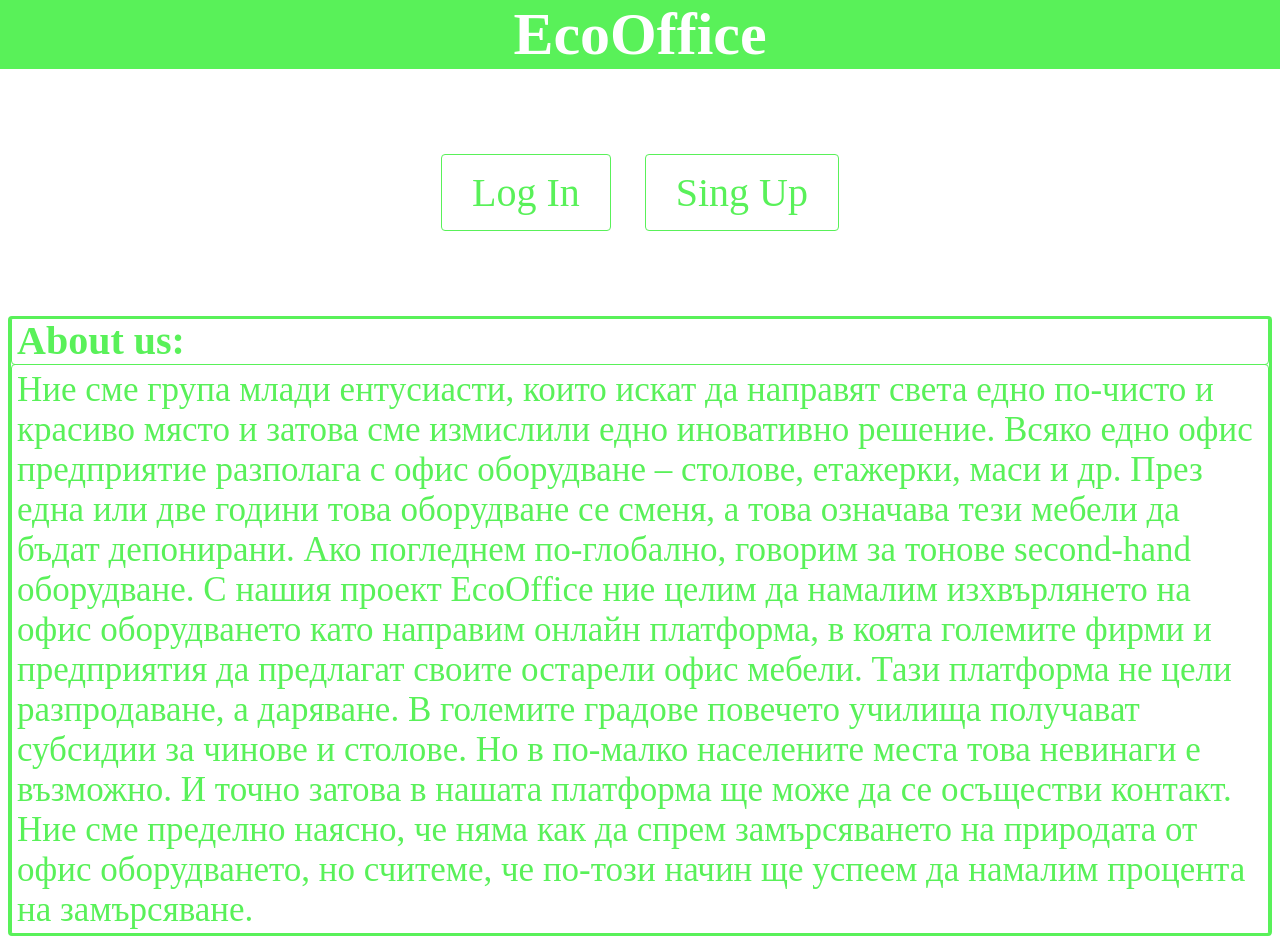
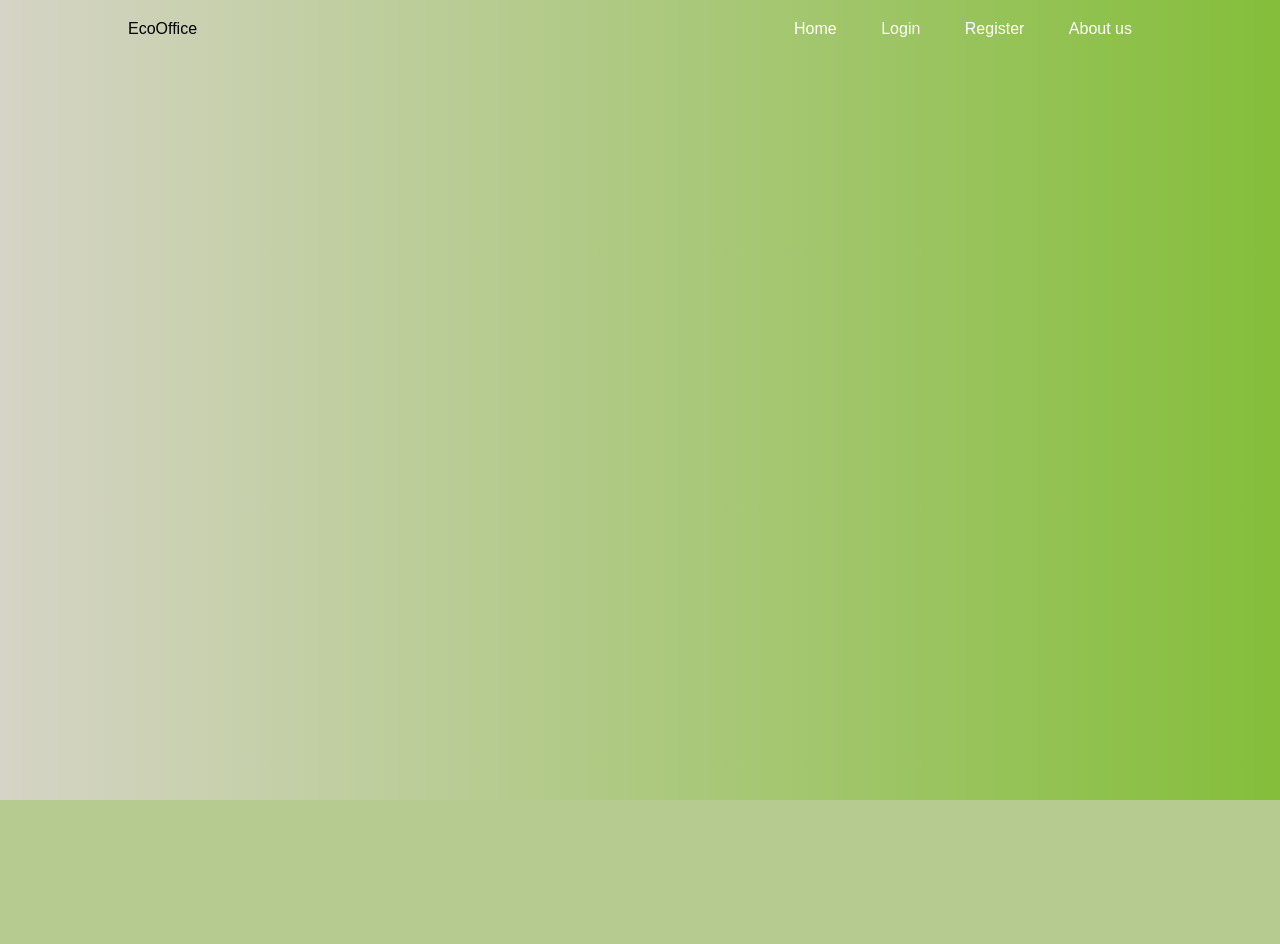
Before and after one commit to kiko1134/Safety, a Flask app: template Sasho/templates/home.html in a window 1280 px wide. After the commit the page ends 800 px from the top, so only its background shows below. Run offline with Flask 2, Linux system fonts and the light colour scheme; the template is opened without the code that fills it, so the values that code supplies are empty.

Commit message:
Home page updated

```diff
--- a/Sasho/app.py
+++ b/Sasho/app.py
@@ -21,9 +21,8 @@ init_db()
 
 
 @app.route('/')
-@login_required
 def home():
-    role = current_user.get_role()
+    #role = current_user.get_role()
     # return render_template("index.html", role=role)
     return render_template("home.html")
 
--- a/Sasho/static/home.css
+++ b/Sasho/static/home.css
@@ -1,59 +1,38 @@
-body{
-    background-color: white;
-    align-content: center;
+*{
+    margin:0;
+    padding: 0;
+    font-family:sans-serif;
 }
 
-#header{
-    background-color: #59f159;
-    color: white;
-    text-align: center ;
-    font-size: 30px;
-}
-#options{
-    margin-top: 100px;
-    text-align: center;
-}
-a{
-    border: 1px solid #59f159;
-    margin-left: 15px;
-    margin-right: 15px;
-    padding: 15px 30px;
-    text-decoration: none;
-    color: #59f159;
-    border-radius: 4px;
-    font-size: 40px;
-}
-a:hover{background-color: #59f159; color: white;}
-
-h1{
-    margin-top: -8px;
-    margin-left: -10px;
-    margin-right: -10px;
-    background-color: #59f159;
-    color: white;
+.main{
+    width: 100%;
+    height:100vh;
+    position:relative;
+    overflow: hidden;
+    background: linear-gradient(to right, #d6d4c6, #84be3a);
 }
 
-p{
-    border: 1px solid #59f159;
-    border-radius: 4px;
-    color: #59f159;
-    margin-bottom: -3px ;
-    font-size: 35px;
-    padding: 5px;
+nav{
+    width:80%;
+    position: sticky;
+    margin: 20px auto;
+    z-index:1;
+    display: flex;
+    align-items: center;
 }
 
-h2{
-    padding-left: 5px;
-    margin-top: -3px;
-    margin-bottom: -36px;
-    border: 1px solid #59f159;
-    border-radius: 4px;
-    color: #59f159;
-    font-size: 40px;
+.nav_links{
+    flex:1;
+    text-align: right;
+
+}
+.nav_links ul li{
+    list-style: none;
+    display: inline-block;
+    margin: 0 20px;
 }
 
-#about\ us{
-    margin-top: 100px ;
-    border: 3px solid #59f159;
-    border-radius: 4px;
+.nav_links ul li a{
+    color:#fff;
+    text-decoration: none;
 }
--- a/Sasho/templates/home.html
+++ b/Sasho/templates/home.html
@@ -1,26 +1,27 @@
 <html>
-    <head>
-        <title>Home</title>
-        <link rel="stylesheet" type="text/css" href="{{ url_for('static', filename='home.css') }}">
-    </head>
-    <body>
-            <div id="header">
-                <h1>EcoOffice</h1>
+<head>
+    <title>Website Design Using HTML And Css</title>
+    <link rel = "stylesheet" href="../static/home.css">
+</head>
+<body>
+    <div class = "main">
+        <nav>
+            <div class = "logo">
+
             </div>
-            <div id="options">
-                <a href="/login">Log In</a>
-                <a href="/register" >Sing Up</a>
+            <p> EcoOffice </p>
+            <div class = "nav_links">
+                <ul>
+
+                    <li> <a href="/">Home </a> </li>
+                    <li> <a href="/login">Login </a> </li>
+                    <li> <a href="/register"> Register</a> </li>
+                    <li> <a href="/aboutus">About us</a> </li>
+
+
+                </ul>
             </div>
-            <div id="about us">
-                <h2>About us:</h2>
-                <p>Ние сме група млади ентусиасти, които искат да направят света едно по-чисто  и красиво място и затова сме измислили едно иновативно решение.
-
-Всяко едно офис предприятие разполага с офис оборудване – столове, етажерки, маси и др. През една или две години това оборудване се сменя, а това означава тези мебели да бъдат депонирани. Ако погледнем по-глобално, говорим за тонове second-hand оборудване.
-
-С нашия проект EcoOffice ние целим да намалим изхвърлянето на офис оборудването като направим онлайн платформа, в коята големите фирми и предприятия да предлагат своите остарели офис мебели. Тази платформа не цели разпродаване, а даряване. В големите градове повечето училища получават субсидии за чинове и столове. Но в по-малко населените места това невинаги е възможно. И точно затова в нашата платформа ще може да се осъществи контакт.
-
-Ние сме пределно наясно, че няма как да спрем замърсяването на природата от офис оборудването, но считеме, че по-този начин ще успеем да намалим процента на замърсяване.
-</p>
-            </div>
-    </body>
+        </nav>
+    </div>
+</body>
 </html>
```
Also changed, not shown: Sasho/templates/login.html (+11 -0 lines), Sasho/templates/register.html (+12 -1 lines).
